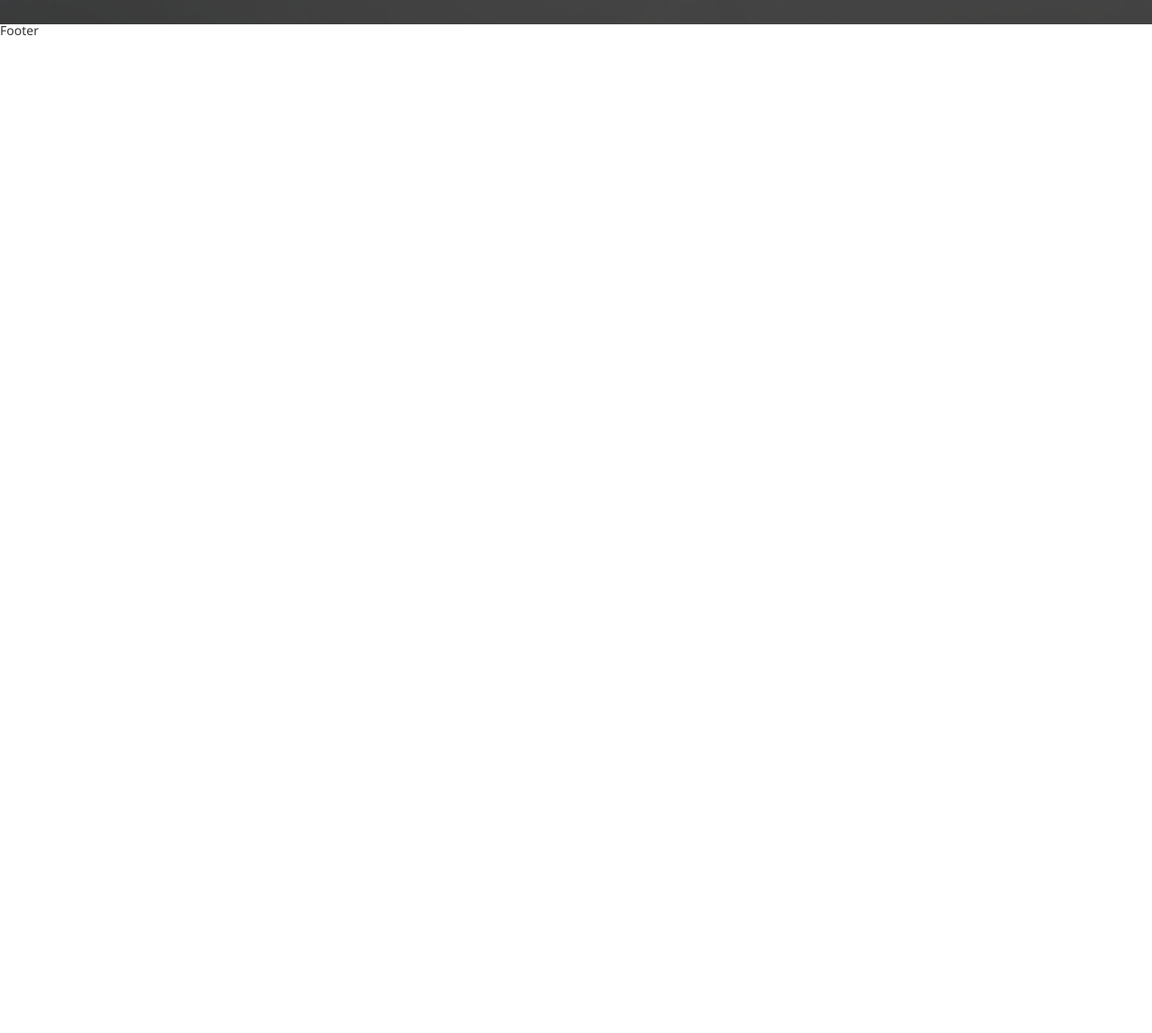
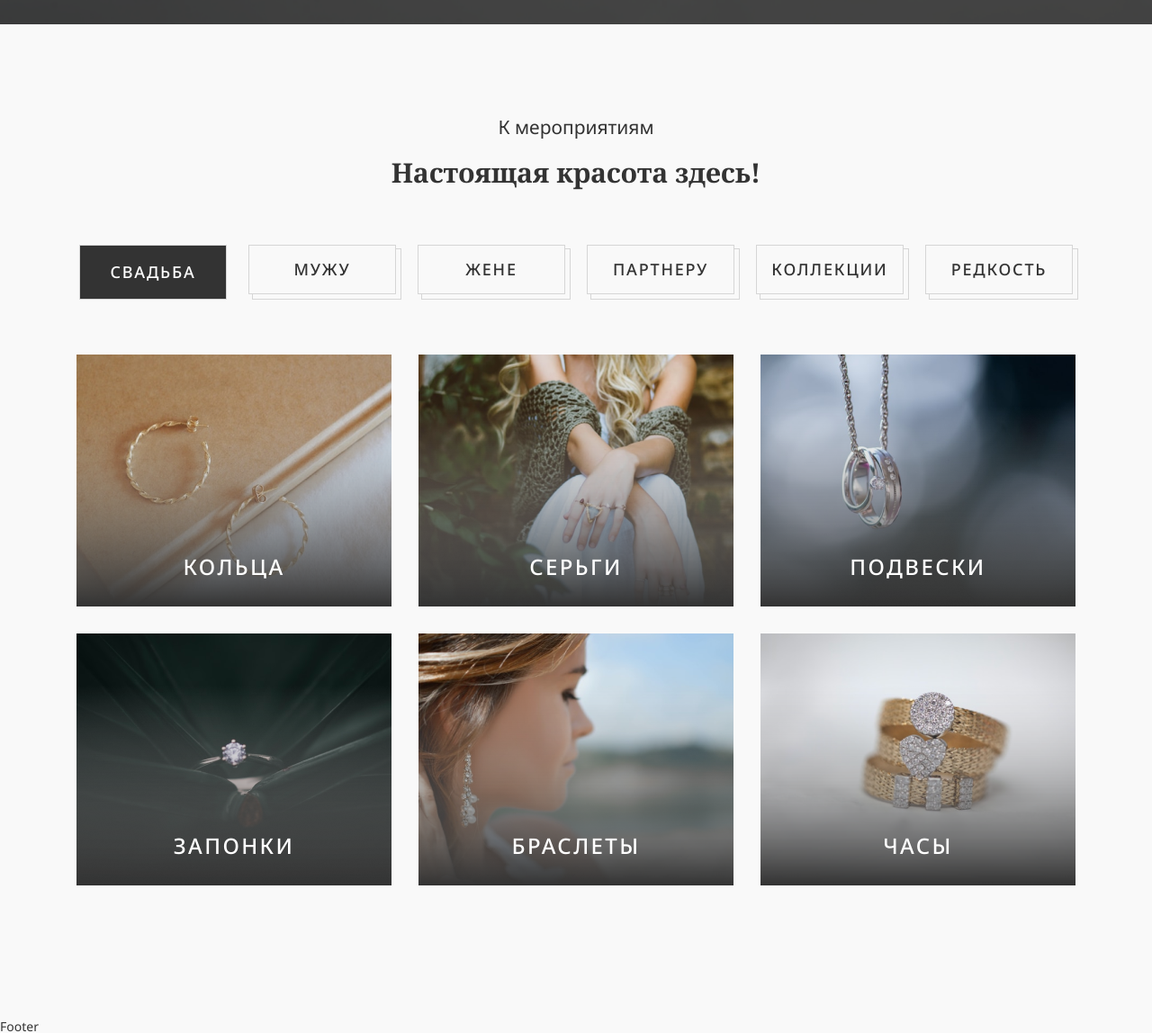
Before and after one commit to Alex-Mercy/ojjo-jewellery, a plain HTML site: page index.html in a window 1280 px wide. Shown: the part 894-2042 px from the top of the page at 90% size. Before the commit the page ends 935 px from the top, so only its background shows below. Drawn offline with nearby package versions, Linux system fonts and the light colour scheme; files that its build step writes are made by us from their sources.

Commit message:
second-screen

```diff
--- a/_first-screen.scss
+++ b/_first-screen.scss
@@ -2,6 +2,7 @@
   background-image: url(../img/bgc.png);
   background-size: cover;
   background-repeat: no-repeat;
+  margin-bottom: 100px;
   &__container {
     display: flex;
     flex-direction: column;
@@ -45,7 +46,7 @@
     }
   }
 }
-.brand-img {
+.brand__img {
   width: 160px;
   height: 60px;
 }
--- /dev/null
+++ b/_second-screen.scss
@@ -0,0 +1,99 @@
+.second-screen {
+  &__container {
+    display: flex;
+    flex-direction: column;
+    align-items: center;
+  }
+
+  &__subtitle {
+    margin-bottom: 15px;
+  }
+
+  &__title {
+    margin-bottom: 60px;
+  }
+
+  &__category {
+    margin-bottom: 61px;
+  }
+
+  &__card {
+    margin-bottom: 120px;
+  }
+}
+.category {
+  display: flex;
+  &__item {
+    display: flex;
+    justify-content: center;
+    align-items: center;
+    width: 164px;
+    height: 55px;
+    border: 1px solid $gray;
+    box-shadow: 5px 5px $main, 5px 5px 0 1px $gray;
+    &_active {
+      height: 61px;
+      color: #fff;
+      background-color: $accent;
+      box-shadow: none;
+    }
+    &:not(:last-child) {
+      margin-right: 24px;
+    }
+  }
+
+  &__text {
+    font-weight: 500;
+    font-size: 18px;
+    line-height: 21px;
+    letter-spacing: 0.1em;
+    text-transform: uppercase;
+  }
+}
+.card {
+  display: flex;
+  flex-wrap: wrap;
+  &__item {
+    margin-bottom: 30px;
+    &:not(:nth-child(3n)) {
+      margin-right: 30px;
+    }
+  }
+  &__text {
+    font-weight: 500;
+    font-size: 24px;
+    line-height: 28px;
+    letter-spacing: 0.1em;
+    text-transform: uppercase;
+    color: #ffffff;
+    margin-bottom: 30px;
+  }
+}
+.item-card {
+  display: flex;
+  justify-content: center;
+  align-items: flex-end;
+  width: 350px;
+  height: 280px;
+  background-size: cover;
+  background-repeat: no-repeat;
+}
+
+.rings {
+  background-image: url(../img/cards/rings.png);
+}
+.earrings {
+  background-image: url(../img/cards/earrings.png);
+}
+.pendants {
+  background-image: url(../img/cards/pendants.png);
+}
+.cufflinks {
+  background-image: url(../img/cards/cufflinks.png);
+}
+.bracelets {
+  background-image: url(../img/cards/bracelets.png);
+}
+.watch {
+  background-image: url(../img/cards/watch.png);
+}
--- a/index.html
+++ b/index.html
@@ -71,95 +71,76 @@
             <div class="first-screen__divider"></div>
             <div class="first-screen__brand brand">
               <div class="brand__item">
-                <img class="brand-img" src="img/brand.svg" alt="Brand" />
+                <img class="brand__img" src="img/brand.svg" alt="Brand" />
               </div>
               <div class="brand__item">
-                <img class="brand-img" src="img/brand.svg" alt="Brand" />
+                <img class="brand__img" src="img/brand.svg" alt="Brand" />
               </div>
               <div class="brand__item">
-                <img class="brand-img" src="img/brand.svg" alt="Brand" />
+                <img class="brand__img" src="img/brand.svg" alt="Brand" />
               </div>
               <div class="brand__item">
-                <img class="brand-img" src="img/brand.svg" alt="Brand" />
+                <img class="brand__img" src="img/brand.svg" alt="Brand" />
               </div>
               <div class="brand__item">
-                <img class="brand-img" src="img/brand.svg" alt="Brand" />
+                <img class="brand__img" src="img/brand.svg" alt="Brand" />
               </div>
               <div class="brand__item">
-                <img class="brand-img" src="img/brand.svg" alt="Brand" />
+                <img class="brand__img" src="img/brand.svg" alt="Brand" />
               </div>
+            </div>
+          </div>
+        </section>
+        <section class="second-screen">
+          <div class="second-screen__container">
+            <div class="second-screen__subtitle subtitle">К мероприятиям</div>
+            <div class="second-screen__title title">
+              Настоящая красота здесь!
+            </div>
+            <div class="second-screen__category category">
+              <a href="" class="category__item category__item_active">
+                <div class="category__text">Свадьба</div>
+              </a>
+              <a href="" class="category__item">
+                <div class="category__text">Мужу</div>
+              </a>
+              <a href="" class="category__item">
+                <div class="category__text">Жене</div>
+              </a>
+              <a href="" class="category__item">
+                <div class="category__text">Партнеру</div>
+              </a>
+              <a href="" class="category__item">
+                <div class="category__text">Коллекции</div>
+              </a>
+              <a href="" class="category__item">
+                <div class="category__text">Редкость</div>
+              </a>
+            </div>
+            <div class="second-screen__card card">
+              <a href="" class="card__item item-card rings">
+                <div class="card__text">Кольца</div>
+              </a>
+              <a href="" class="card__item item-card earrings">
+                <div class="card__text">серьги</div>
+              </a>
+              <a href="" class="card__item item-card pendants">
+                <div class="card__text">подвески</div>
+              </a>
+              <a href="" class="card__item item-card cufflinks">
+                <div class="card__text">запонки</div>
+              </a>
+              <a href="" class="card__item item-card bracelets">
+                <div class="card__text">браслеты</div>
+              </a>
+              <a href="" class="card__item item-card watch">
+                <div class="card__text">часы</div>
+              </a>
             </div>
           </div>
         </section>
       </main>
       <footer class="footer">Footer</footer>
     </div>
-
-    <!-- <div class="page page-head">
-      <div class="wrapper">
-        <header class="header">
-          <nav>
-            <ul class="nav">
-              <li class="nav-item">
-                <a class="nav-link" href="">Контрагентам</a>
-              </li>
-              <li class="nav-item">
-                <a class="nav-link" href="">Дизайнерам</a>
-              </li>
-              <li class="nav-item"><a class="nav-link" href="">Вакансии</a></li>
-            </ul>
-          </nav>
-          <div class="logo"><img class="logo-img" src="img/logo.png" alt="Logo" /></div>
-          <nav>
-            <ul class="nav">
-              <li class="nav-item"><a class="nav-link" href="">Поиск</a></li>
-              <li class="nav-item">
-                <a class="nav-link" href="">Вход/Регистрация</a>
-              </li>
-            </ul>
-          </nav>
-          <div class="profile">
-            <a href="">
-              <img src="img/profile.svg" alt="" />
-            </a>
-          </div>
-          <a href="">
-          <div class="like">
-            <img src="img/like.svg" alt="" />
-            </a>
-          </div>
-        </header>
-        <div class="page-head-main">
-          <h1 class="slogan">Долго, дорого, богато!</h1>
-          <a class="btn btn-dark btn-catalog" href="">каталог изделий </a>
-        </div>
-      </div>
-      <div class="divider"></div>
-      <div class="wrapper">
-      <div class="brand">
-        <div class="brand-item"><img class="brand-img" src="img/brand.svg" alt="Brand"></div>
-        <div class="brand-item"><img class="brand-img" src="img/brand.svg" alt="Brand"></div>
-        <div class="brand-item"><img class="brand-img" src="img/brand.svg" alt="Brand"></div>
-        <div class="brand-item"><img class="brand-img" src="img/brand.svg" alt="Brand"></div>
-        <div class="brand-item"><img class="brand-img" src="img/brand.svg" alt="Brand"></div>
-        <div class="brand-item"><img class="brand-img" src="img/brand.svg" alt="Brand"></div>
-      </div>
-    </div>
-    </div>
-    <div class="page page-light">
-      <div class="wrapper second-screen">
-        <div class="">
-          <a href="" class="second-screen-events">К мероприятиям</a>
-          <h2 class="second-screen-slogan">Настоящая красота здесь!</h2>
-          <div class="category">
-            <a href="" class="category-item">Свадьба</a>
-            <a href="" class="category-item">Мужу</a>
-            <a href="" class="category-item">Жене</a>
-            <a href="" class="category-item">Партнеру</a>
-            <a href="" class="category-item">Коллекции</a>
-            <a href="" class="category-item">Редкость</a>
-          </div>
-      </div>
-    </div> -->
   </body>
 </html>
--- a/style.scss
+++ b/style.scss
@@ -1,6 +1,7 @@
 @import "variables";
 @import "header";
 @import "first-screen";
+@import "second-screen";
 
 *,
 *:before,
@@ -12,6 +13,7 @@
 }
 a {
   text-decoration: none;
+  color: $accent;
 }
 ul,
 ol,
@@ -37,6 +39,7 @@ body {
   font-family: "Noto Sans", sans-serif;
   font-size: 14px;
   color: $accent;
+  background-color: $main;
 }
 .wrapper {
   overflow: hidden;
@@ -69,125 +72,7 @@ body {
   line-height: 41px;
 }
 
-// .wrapper {
-//   max-width: 1110px;
-//   margin: 0 auto;
-// }
-// .page {
-//   &-head {
-//     display: block;
-//     background-image: url(../img/bgc.png);
-//     background-repeat: no-repeat;
-//     background-position: 0 center;
-//     background-size: cover;
-//     margin: 0;
-//     &-main {
-//       display: flex;
-//       flex-direction: column;
-//       justify-content: space-between;
-//       align-items: center;
-//       color: #fff;
-//     }
-//   }
-//   &-light {
-//     background-color: $main;
-//     display: block;
-//   }
-//   // &-dark {
-//   // }
-// }
-// .header {
-//   display: flex;
-//   justify-content: space-between;
-//   align-items: center;
-//   margin-bottom: 523px;
-//   padding-top: 25px;
-//   .logo {
-//     // margin-left: 70px;
-//     // margin-right: 130px;
-//     &-img {
-//       height: 52px;
-//       width: 216px;
-//     }
-//   }
-// }
-// .nav {
-//   display: flex;
-//   list-style-type: none;
-//   padding-left: 0;
-//   &-item {
-//     padding-right: 40px;
-//     font-weight: 400;
-//     font-size: 14px;
-//   }
-//   &-link {
-//     color: #fff;
-//   }
-// }
-// .slogan {
-//   font-family: "Noto Serif", serif;
-//   margin-bottom: 50px;
-//   font-size: 36px;
-//   font-weight: 700;
-//   color: #fff;
-// }
-// .btn {
-//   font-size: 18px;
-//   font-weight: 500;
-//   padding: 15px 35px;
-//   text-transform: uppercase;
-//   &-dark {
-//     color: #fff;
-//     border: 1px solid white;
-//     background-color: $accent;
-//   }
-//   &-catalog {
-//     margin-bottom: 80px;
-//   }
-// }
-// .main {
-//   display: flex;
-//   flex-direction: column;
-//   justify-content: space-between;
-//   align-items: center;
-//   color: #fff;
-// }
-// .divider {
-//   background-color: #fff;
-//   height: 1px;
-//   margin-bottom: 30px;
-// }
-// .brand {
-//   display: flex;
-//   justify-content: center;
-//   flex-direction: row;
-//   padding-bottom: 30px;
-//   &-item {
-//     padding-right: 15px;
-//     padding-left: 15px;
-//     border-left: 1px solid white;
-//   }
-//   &-img {
-//     width: 160px;
-//     height: 60px;
-//   }
-//   div:first-child {
-//     border-left: none;
-//   }
-// }
-// .divide {
-//   width: 1px;
-//   background-color: white;
-//   height: 60px;
-// }
-// .second-screen {
-//   padding-top: 100px;
-//   padding-bottom: 120px;
-//   text-align: center;
-//   &-events {
-//   }
-// }
-// .category {
-//   display: flex;
-//   justify-content: space-between;
-// }
+.subtitle {
+  font-size: 21px;
+  line-height: 140%;
+}
```
Also changed, not shown: css/style.css (added), img/cards/bracelets.png (added), img/cards/cufflinks.png (added), img/cards/earrings.png (added), img/cards/pendants.png (added), img/cards/rings.png (added), img/cards/watch.png (added), 2 other files.
